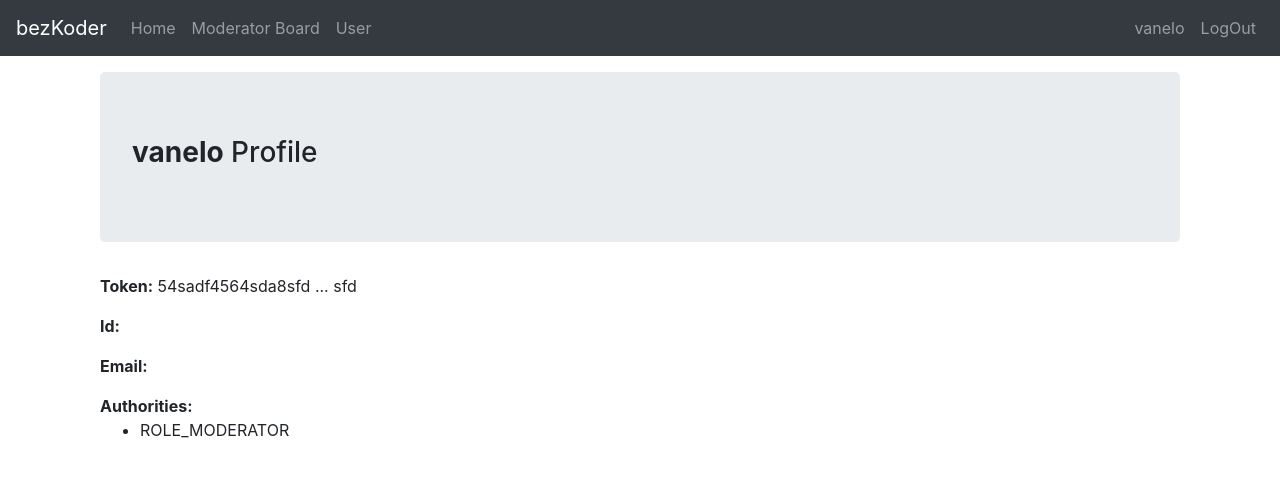
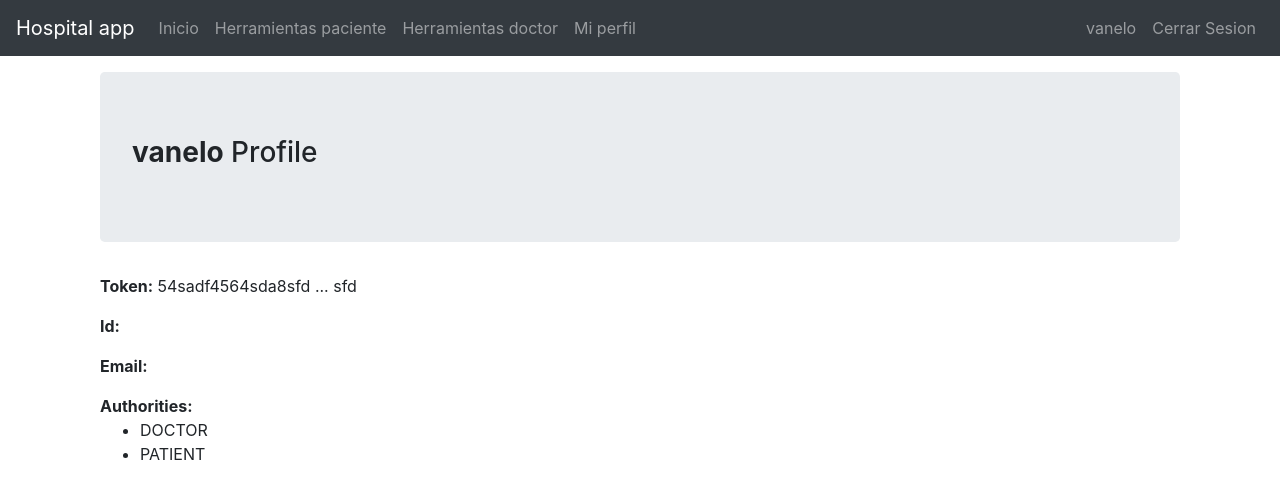
Before and after one commit to vanelo/hospital-frontend-react, a React (Create React App) app: page /profile in a window 1280 px wide. Shown: the top 498 px of the page. Built offline with nearby package versions, Linux system fonts and the light colour scheme.

Commit message:
change function names and include api call in AuthService.login function

```diff
--- a/src/App.js
+++ b/src/App.js
@@ -10,17 +10,17 @@ import Register from "./components/register.component";
 import Home from "./components/home.component";
 import Profile from "./components/profile.component";
 import BoardUser from "./components/board-user.component";
-import BoardModerator from "./components/board-moderator.component";
-import BoardAdmin from "./components/board-admin.component";
+import BoardPatient from "./components/board-patient.component";
+import BoardDoctor from "./components/board-doctor.component";
 
 class App extends Component {
   constructor(props) {
     super(props);
-    this.logOut = this.logOut.bind(this);
+    this.logout = this.logout.bind(this);
 
     this.state = {
-      showModeratorBoard: false,
-      showAdminBoard: false,
+      showPatientBoard: false,
+      showDoctorBoard: false,
       currentUser: undefined,
     };
   }
@@ -31,44 +31,44 @@ class App extends Component {
     if (user && user.roles) {
       this.setState({
         currentUser: user,
-        showModeratorBoard: user.roles.includes("ROLE_MODERATOR"),
-        showAdminBoard: user.roles.includes("ROLE_ADMIN"),
+        showPatientBoard: user.roles.includes("PATIENT"),
+        showDoctorBoard: user.roles.includes("DOCTOR"),
       });
     }
   }
 
-  logOut() {
+  logout() {
     AuthService.logout();
   }
 
   render() {
-    const { currentUser, showModeratorBoard, showAdminBoard } = this.state;
+    const { currentUser, showPatientBoard, showDoctorBoard } = this.state;
 
     return (
       <div>
         <nav className="navbar navbar-expand navbar-dark bg-dark">
           <Link to={"/"} className="navbar-brand">
-            bezKoder
+            Hospital app
           </Link>
           <div className="navbar-nav mr-auto">
             <li className="nav-item">
               <Link to={"/home"} className="nav-link">
-                Home
+                Inicio
               </Link>
             </li>
 
-            {showModeratorBoard && (
+            {showPatientBoard && (
               <li className="nav-item">
                 <Link to={"/mod"} className="nav-link">
-                  Moderator Board
+                  Herramientas paciente
                 </Link>
               </li>
             )}
 
-            {showAdminBoard && (
+            {showDoctorBoard && (
               <li className="nav-item">
                 <Link to={"/admin"} className="nav-link">
-                  Admin Board
+                  Herramientas doctor
                 </Link>
               </li>
             )}
@@ -76,7 +76,7 @@ class App extends Component {
             {currentUser && (
               <li className="nav-item">
                 <Link to={"/user"} className="nav-link">
-                  User
+                  Mi perfil
                 </Link>
               </li>
             )}
@@ -91,7 +91,7 @@ class App extends Component {
               </li>
               <li className="nav-item">
                 <a href="/login" className="nav-link" onClick={this.logOut}>
-                  LogOut
+                  Cerrar Sesion
                 </a>
               </li>
             </div>
@@ -105,7 +105,7 @@ class App extends Component {
 
               <li className="nav-item">
                 <Link to={"/register"} className="nav-link">
-                  Sign Up
+                  Registrarme
                 </Link>
               </li>
             </div>
@@ -119,8 +119,8 @@ class App extends Component {
             <Route exact path="/register" component={Register} />
             <Route exact path="/profile" component={Profile} />
             <Route path="/user" component={BoardUser} />
-            <Route path="/mod" component={BoardModerator} />
-            <Route path="/admin" component={BoardAdmin} />
+            <Route path="/mod" component={BoardPatient} />
+            <Route path="/admin" component={BoardDoctor} />
           </Switch>
         </div>
       </div>
--- a/src/components/board-moderator.component.js
+++ b/src/components/board-doctor.component.js
@@ -2,7 +2,7 @@ import React, { Component } from "react";
 
 import UserService from "../services/user.service";
 
-export default class BoardModerator extends Component {
+export default class BoardDoctor extends Component {
   constructor(props) {
     super(props);
 
@@ -12,7 +12,7 @@ export default class BoardModerator extends Component {
   }
 
   componentDidMount() {
-    UserService.getModeratorBoard().then(
+    UserService.getAdminBoard().then(
       response => {
         this.setState({
           content: response.data
--- a/src/components/board-admin.component.js
+++ b/src/components/board-patient.component.js
@@ -2,7 +2,7 @@ import React, { Component } from "react";
 
 import UserService from "../services/user.service";
 
-export default class BoardAdmin extends Component {
+export default class BoardPatient extends Component {
   constructor(props) {
     super(props);
 
@@ -12,7 +12,7 @@ export default class BoardAdmin extends Component {
   }
 
   componentDidMount() {
-    UserService.getAdminBoard().then(
+    UserService.getModeratorBoard().then(
       response => {
         this.setState({
           content: response.data
--- a/src/services/auth.service.js
+++ b/src/services/auth.service.js
@@ -1,20 +1,20 @@
 import axios from "axios";
 
-const API_URL = "http://localhost:3000/auth/login";//"http://localhost:8080/api/auth/";
+const API_URL = "http://localhost:3000/auth/";
 
 class AuthService {
   login(username, password) {
     /*------Fake---------*/
-    const user = {
-      username: "vanelo",
-      roles: ["ROLE_MODERATOR"],
-      accessToken: "54sadf4564sda8sfd"
-    }
-    localStorage.setItem("user", JSON.stringify(user));
-    return new Promise(r => r(user));
+    // const user = {
+    //   username: "vanelo",
+    //   roles: ["DOCTOR", "PATIENT"],
+    //   accessToken: "54sadf4564sda8sfd"
+    // }
+    // localStorage.setItem("user", JSON.stringify(user));
+    // return new Promise(r => r(user));
     /*-------------------*/
     return axios
-      .post(API_URL + "signin", {
+      .post(API_URL + "login", {
         username,
         password
       })
@@ -49,7 +49,7 @@ class AuthService {
   getCurrentUser() {
     /*------Fake---------*/
     return {
-      roles: ["ROLE_MODERATOR"],
+      roles: ["DOCTOR", "PATIENT"],
       username: "vanelo",
       accessToken: "54sadf4564sda8sfd"
     }
```
